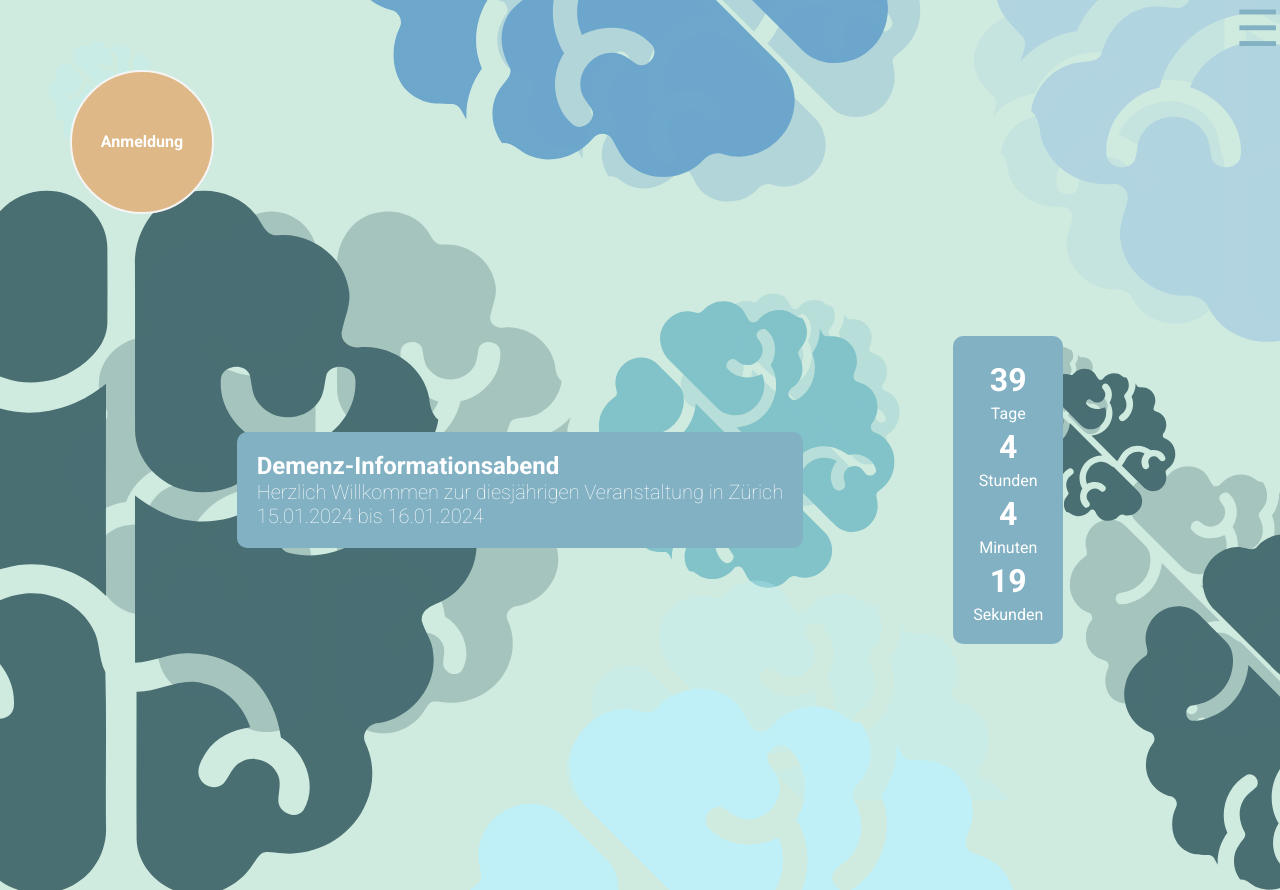
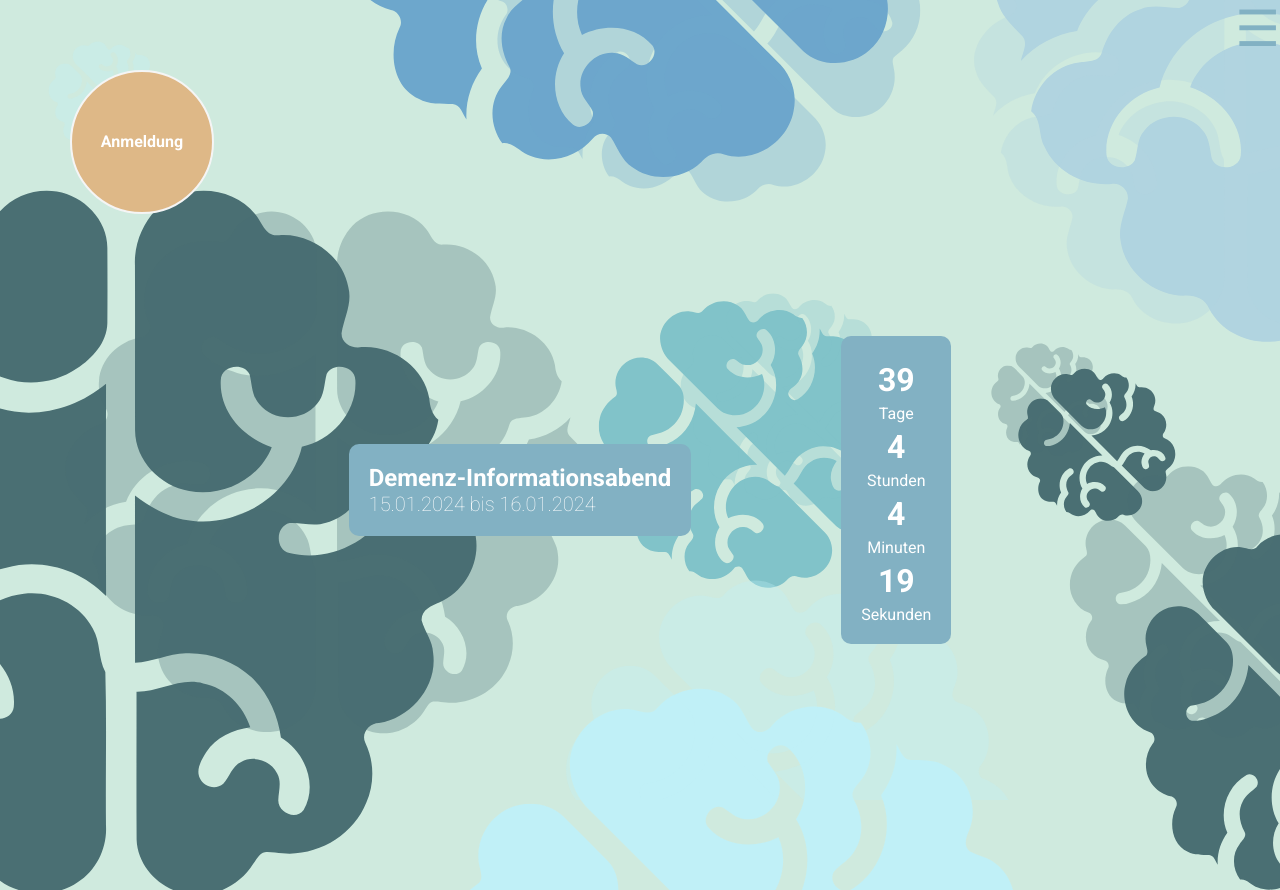
Before and after one commit to streuncelina/IM-5-Bachelorprojekt, a plain HTML site: page startseite.html in a window 1280 px wide. Drawn offline with Linux system fonts and the light colour scheme.

Commit message:
again
again

```diff
--- a/script.js
+++ b/script.js
@@ -55,6 +55,7 @@ document.addEventListener('DOMContentLoaded', function () {
     registrationForm.addEventListener('submit', function (event) {
         event.preventDefault(); // Verhindert das Standardverhalten des Formulars (das Neuladen der Seite)
 
+        // Hier können Sie weitere Logik für die Formularverarbeitung hinzufügen, z. B. eine AJAX-Anfrage senden.
 
         // Zeige die Dankesnachricht an und blende das Formular aus
         registrationForm.style.display = 'none';
--- a/startseite.html
+++ b/startseite.html
@@ -11,7 +11,7 @@
   </head>
   <body>
 
-    <div class="background-image"></div>
+    <div class="background-image"></div> <!-- Hinzugefügtes Hintergrundbild-Element -->
 
     <header>
       <div class="menubutton">&#9776;</div>
@@ -27,10 +27,7 @@
 
     <div class="Haupttext">
       <h1>Demenz-Informationsabend</h1>
-      <h2>Herzlich Willkommen zur diesjährigen Veranstaltung in Zürich
-        <br>
-        15.01.2024 bis 16.01.2024
-      </h2>
+      <h2>15.01.2024 bis 16.01.2024</h2>
     </div>
 
 
```
